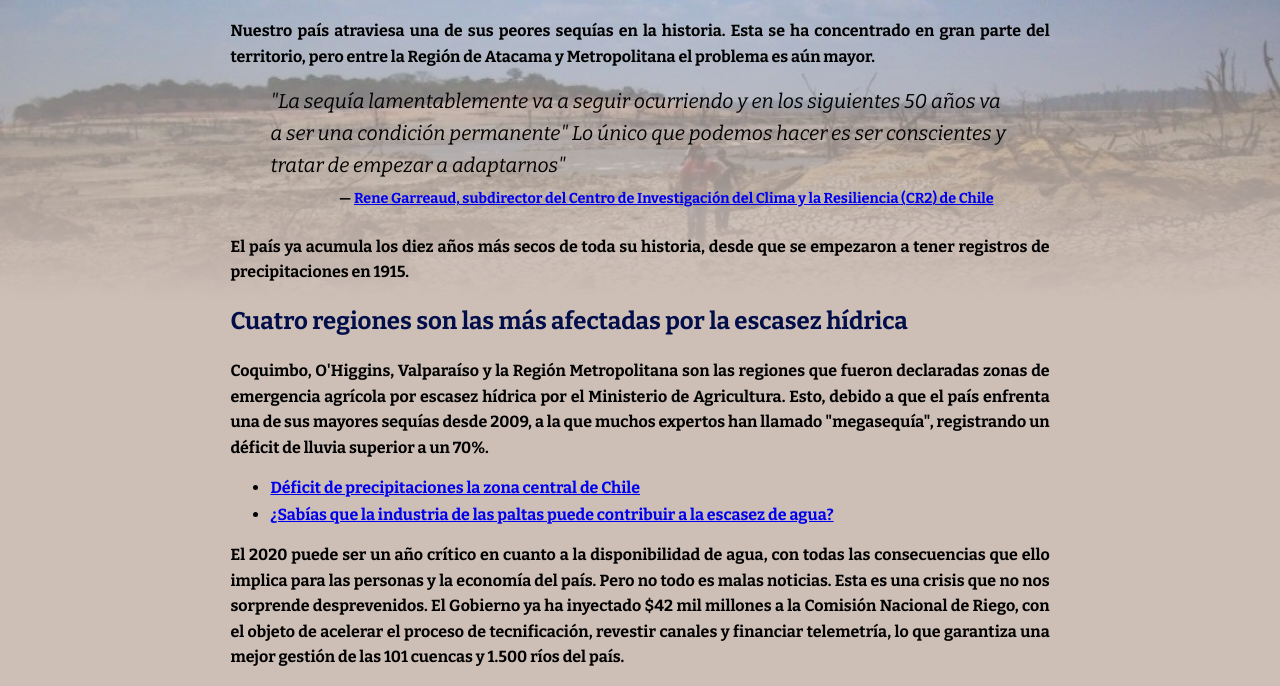
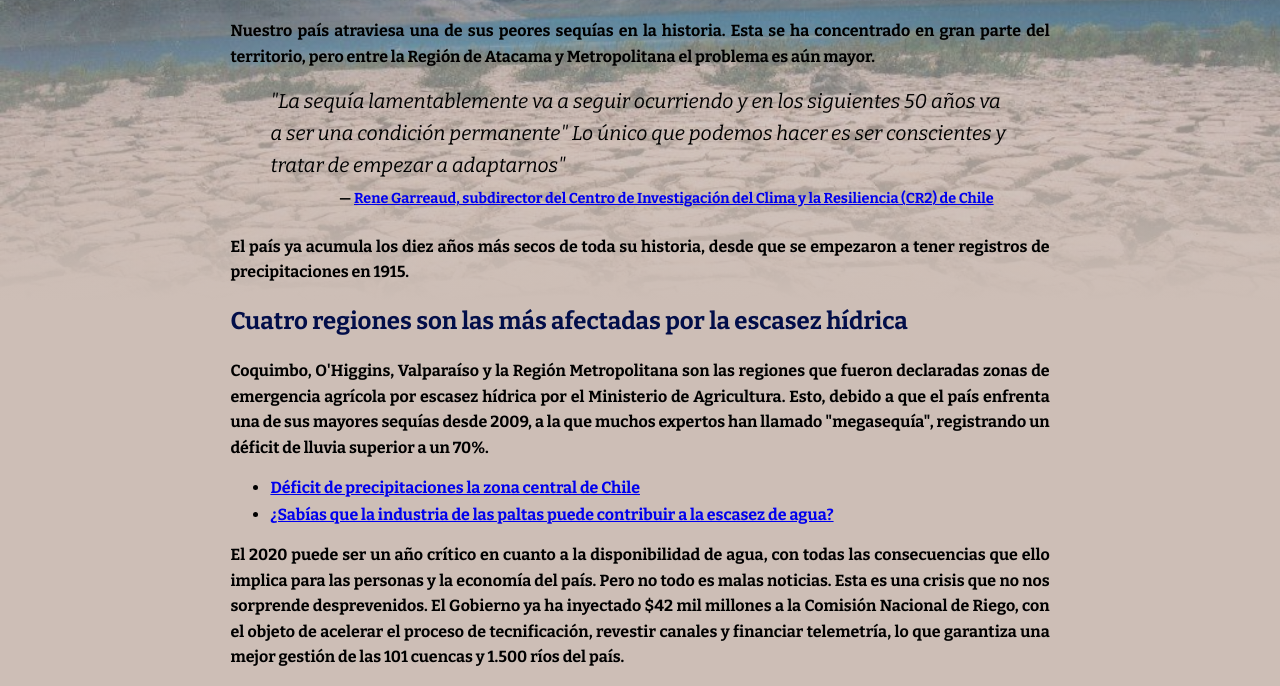
Before and after one commit to murimu/clase-09, a plain HTML site: page index.html in a window 1280 px wide. Shown: the part 199-885 px from the top of the page. Drawn offline with nearby package versions, Linux system fonts and the light colour scheme.

Commit message:
Update estilo.css

```diff
--- a/estilo.css
+++ b/estilo.css
@@ -6,7 +6,7 @@ html, body {
 
 body {
     color: #000;
-    background: linear-gradient(180deg, rgba(105, 146, 171, 0.7) 100px, rgba(170, 168, 167, 0.5) 200px, rgba(205, 190, 182, 1) 500px), url('media/sequia.jpg');
+    background: linear-gradient(180deg, rgba(105, 146, 171, 0.7) 100px, rgba(170, 168, 167, 0.5) 200px, rgba(205, 190, 182, 1) 500px), url('media/sequia1.jpg');
     background-size: 100% auto;
     background-repeat: no-repeat;
     font-family: 'Bitter', serif;
```
